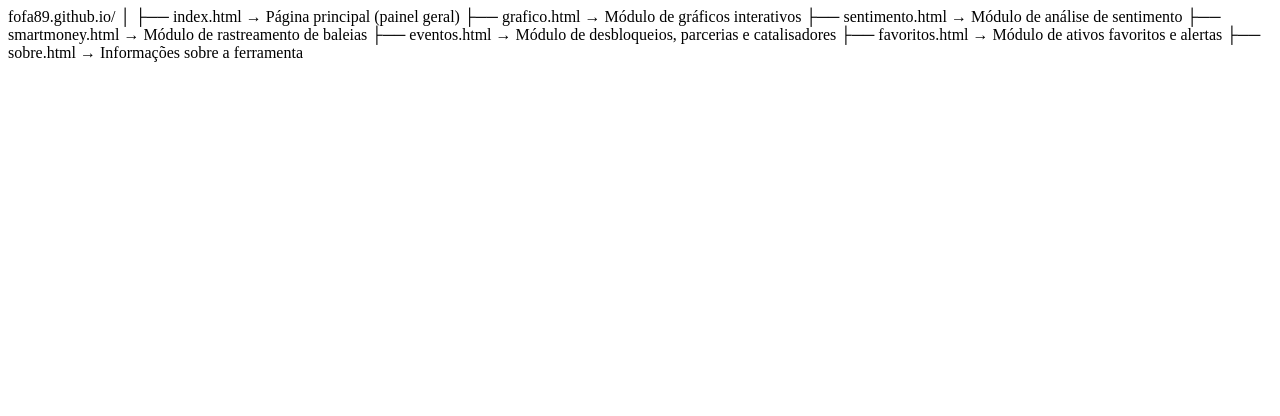
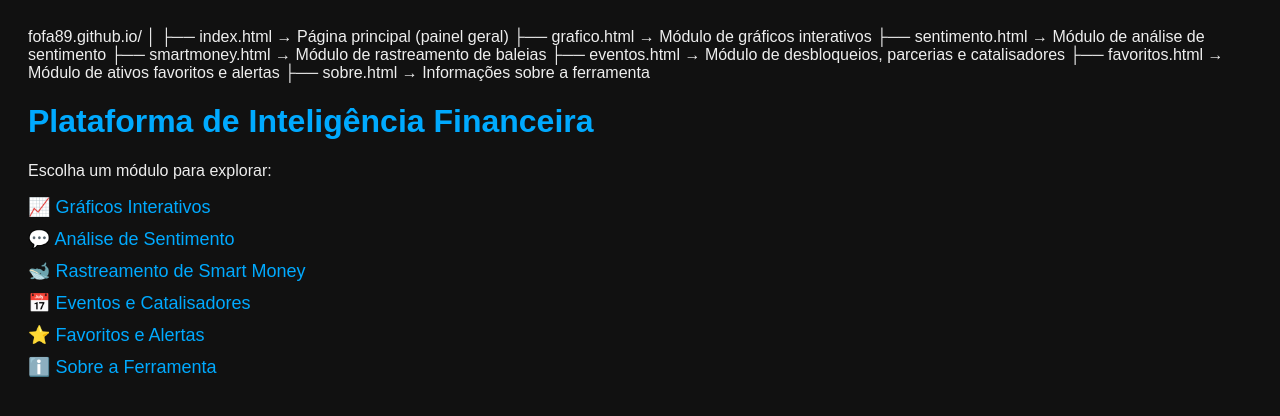
Before and after one commit to Fofa89/index.html, a plain HTML site: page index.html in a window 1280 px wide. Drawn offline with Linux system fonts and the light colour scheme.

Commit message:
Create index.html for financial platform homepage
Added HTML structure and links for financial platform.

```diff
--- a/index.html
+++ b/index.html
@@ -7,3 +7,25 @@ fofa89.github.io/
 ├── eventos.html              → Módulo de desbloqueios, parcerias e catalisadores
 ├── favoritos.html            → Módulo de ativos favoritos e alertas
 ├── sobre.html                → Informações sobre a ferramenta
+<!DOCTYPE html>
+<html lang="pt-BR">
+<head>
+  <meta charset="UTF-8" />
+  <title>Plataforma de Inteligência Financeira</title>
+  <style>
+    body { font-family: Arial; background: #111; color: #eee; padding: 20px; }
+    a { display: block; margin: 10px 0; color: #0af; font-size: 18px; text-decoration: none; }
+    h1 { color: #0af; }
+  </style>
+</head>
+<body>
+  <h1>Plataforma de Inteligência Financeira</h1>
+  <p>Escolha um módulo para explorar:</p>
+  <a href="grafico.html">📈 Gráficos Interativos</a>
+  <a href="sentimento.html">💬 Análise de Sentimento</a>
+  <a href="smartmoney.html">🐋 Rastreamento de Smart Money</a>
+  <a href="eventos.html">📅 Eventos e Catalisadores</a>
+  <a href="favoritos.html">⭐ Favoritos e Alertas</a>
+  <a href="sobre.html">ℹ️ Sobre a Ferramenta</a>
+</body>
+</html>
```
